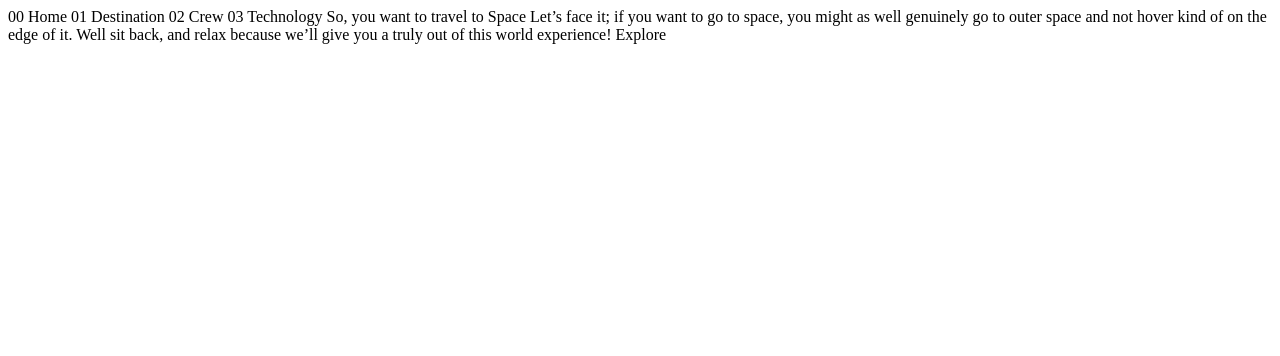
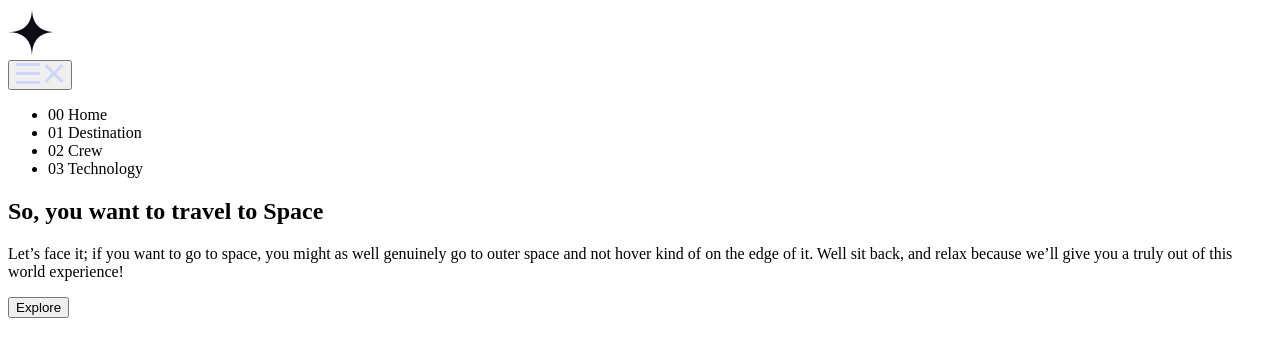
Before and after one commit to lucasweidas/space-tourism-website-main, a plain HTML site: page starter-code/index.html in a window 1280 px wide. Drawn offline with Linux system fonts and the light colour scheme.

Commit message:
project update

```diff
--- a/starter-code/index.html
+++ b/starter-code/index.html
@@ -1,27 +1,58 @@
 <!DOCTYPE html>
 <html lang="en">
   <head>
-  <meta charset="UTF-8">
-  <meta name="viewport" content="width=device-width, initial-scale=1.0">
+    <meta charset="UTF-8" />
+    <meta name="viewport" content="width=device-width, initial-scale=1.0" />
 
-  <link rel="icon" type="image/png" sizes="32x32" href="./assets/favicon-32x32.png">
+    <link rel="icon" type="image/png" sizes="32x32" href="./assets/favicon-32x32.png" />
 
     <title>Frontend Mentor | Space tourism website</title>
   </head>
   <body>
+    <header class="header">
+      <div class="header__logo">
+        <a href="index.html" target="_self" rel="noreferrer">
+          <svg xmlns="http://www.w3.org/2000/svg" width="48" height="48" class="logo-icon">
+            <g fill="none" fill-rule="evenodd">
+              <circle cx="24" cy="24" r="24" fill="#FFF" />
+              <path fill="#0B0D17" d="M24 0c0 16-8 24-24 24 15.718.114 23.718 8.114 24 24 0-16 8-24 24-24-16 0-24-8-24-24z" />
+            </g>
+          </svg>
+        </a>
+      </div>
+      <nav class="nav">
+        <button class="nav__button">
+          <svg xmlns="http://www.w3.org/2000/svg" width="24" height="21" class="hambuger-icon">
+            <g fill="#D0D6F9" fill-rule="evenodd"><path d="M0 0h24v3H0zM0 9h24v3H0zM0 18h24v3H0z" /></g>
+          </svg>
+          <svg xmlns="http://www.w3.org/2000/svg" width="20" height="21" class="close-icon">
+            <g fill="#D0D6F9" fill-rule="evenodd">
+              <path d="M2.575.954l16.97 16.97-2.12 2.122L.455 3.076z" />
+              <path d="M.454 17.925L17.424.955l2.122 2.12-16.97 16.97z" />
+            </g>
+          </svg>
+        </button>
+        <ul class="nav__list">
+          <li class="nav__link">00 Home</li>
+          <li class="nav__link">01 Destination</li>
+          <li class="nav__link">02 Crew</li>
+          <li class="nav__link">03 Technology</li>
+        </ul>
+      </nav>
+    </header>
 
-  00 Home
-  01 Destination
-  02 Crew
-  03 Technology
-
+    <main class="home__main">
+      <section class="home__intro">
+        <h1 class="home__title">
           So, you want to travel to
-  Space
-  Let’s face it; if you want to go to space, you might as well genuinely go to
-  outer space and not hover kind of on the edge of it. Well sit back, and relax
-  because we’ll give you a truly out of this world experience!
-
-  Explore
-
+          <strong>Space</strong>
+        </h1>
+        <p class="home__description">
+          Let’s face it; if you want to go to space, you might as well genuinely go to outer space and not hover kind of on the edge of it. Well sit back, and
+          relax because we’ll give you a truly out of this world experience!
+        </p>
+      </section>
+      <button class="home__button">Explore</button>
+    </main>
   </body>
 </html>
```
Lines whose indentation alone changed are shown as unchanged.
